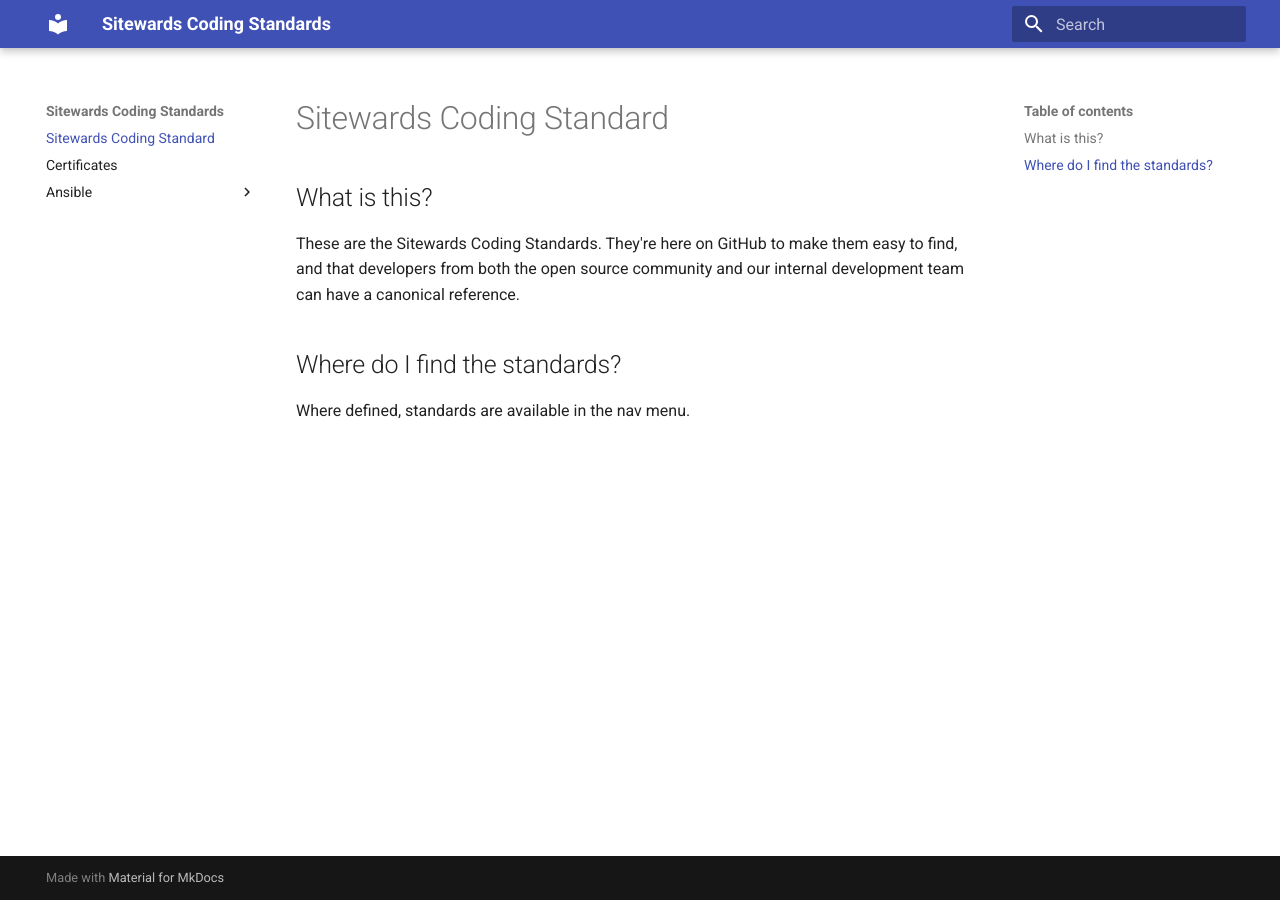
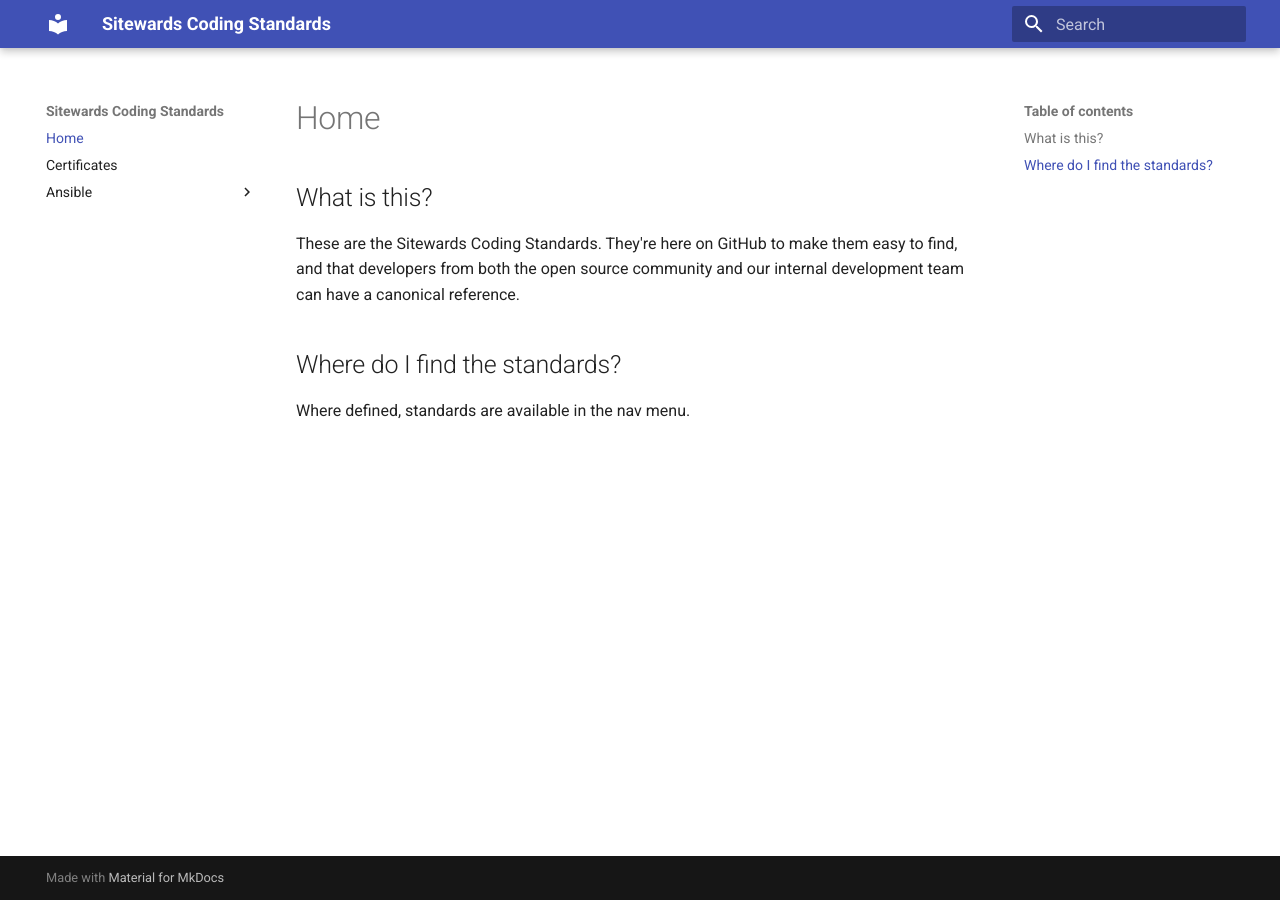
Before and after one commit to sitewards/coding-standards, an MkDocs documentation site: the page built from docs/index.md, in a window 1280 px wide. Built offline with MkDocs 1.6.1 and Material for MkDocs 9.7.7, drawn with Linux system fonts in a browser that asks for light colours.

Commit message:
AD-HOC docs (Ansible): Remove title from index page as it looks nicer without it

```diff
--- a/docs/index.md
+++ b/docs/index.md
@@ -1,5 +1,3 @@
-# Sitewards Coding Standard
-
 ## What is this?
 
 These are the Sitewards Coding Standards. They're here on GitHub to make them easy to find, and that developers from
```
